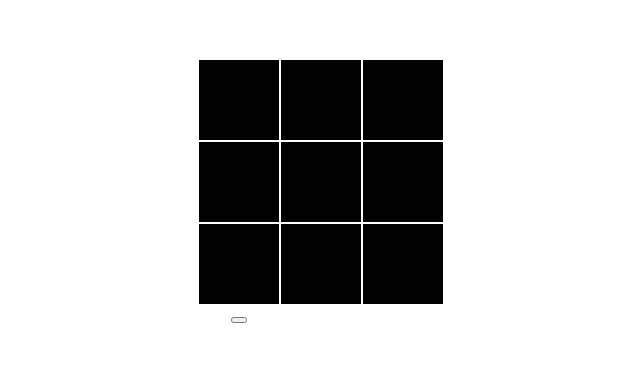
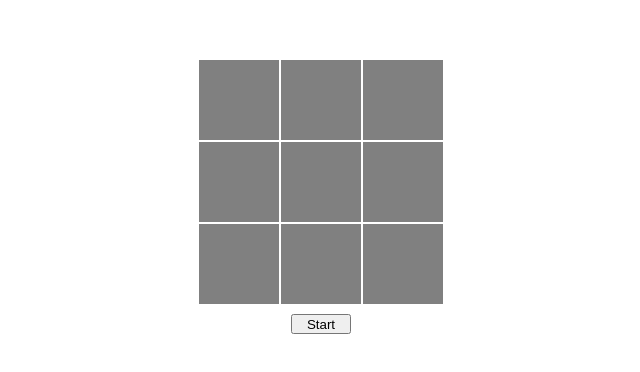
Before and after one commit to Zasetsky/Sapper, a Vue app: page / in a window 1280 px wide. Shown: the top 372 px of the page, without its empty margins (319-959 px from the left). Built offline with nearby package versions, Linux system fonts and the light colour scheme.

Commit message:
css and js props start btn

```diff
--- a/src/components/Sapper.vue
+++ b/src/components/Sapper.vue
@@ -4,8 +4,8 @@
   <div v-for="(item, index) in items" :key="index"
   class="cell" :class="{active: item.isActive}"
   @click="checkCell(item)">{{ item }}</div>
-  <div><button @click.once="random()"></button></div>
  </div>
+ <div ><button class="game-start-btn" @click.once="startGame()">Start</button></div>
  <h1 v-if="loseMsg === true" class="game-result">You Lose!</h1>
 </div>
 </template>
@@ -18,15 +18,15 @@ export default {
     return {
       loseMsg: false,
       items: [
-        { bomb: false, isActive: false },
-        { bomb: false, isActive: false },
-        { bomb: false, isActive: false },
-        { bomb: false, isActive: false },
-        { bomb: false, isActive: false },
-        { bomb: false, isActive: false },
-        { bomb: false, isActive: false },
-        { bomb: false, isActive: false },
-        { bomb: false, isActive: false },
+        { bomb: false, isActive: true },
+        { bomb: false, isActive: true },
+        { bomb: false, isActive: true },
+        { bomb: false, isActive: true },
+        { bomb: false, isActive: true },
+        { bomb: false, isActive: true },
+        { bomb: false, isActive: true },
+        { bomb: false, isActive: true },
+        { bomb: false, isActive: true },
       ],
     };
   },
@@ -40,7 +40,7 @@ export default {
         this.loseMsg = true;
       }
     },
-    random() {
+    startGame() {
       const randomIndexes = new Array(2);
       for (let i = 0; i < randomIndexes.length; i += 1) {
         randomIndexes[i] = Math.floor(Math.random() * 9);
@@ -48,9 +48,10 @@ export default {
       for (let index = 0; index < this.items.length; index += 1) {
         if (randomIndexes.includes(index)) {
           this.items[index].bomb = true;
+        } if (this.items[index].isActive === true) {
+          this.items[index].isActive = false;
         }
       }
-      console.log(randomIndexes);
     },
   },
 };
@@ -69,9 +70,18 @@ export default {
   padding: 40px;
   color: black;
   font-size: 0;
+  cursor: pointer;
 }
+
 .cell.active {
   background-color: grey;
+  pointer-events: none;
+}
+.game-start-btn {
+  width: 60px;
+  height: 20px;
+  margin-top: 10px;
+  cursor: pointer;
 }
 .game-result {
   text-align: center;
```
Also changed, not shown: .eslintrc.js.
